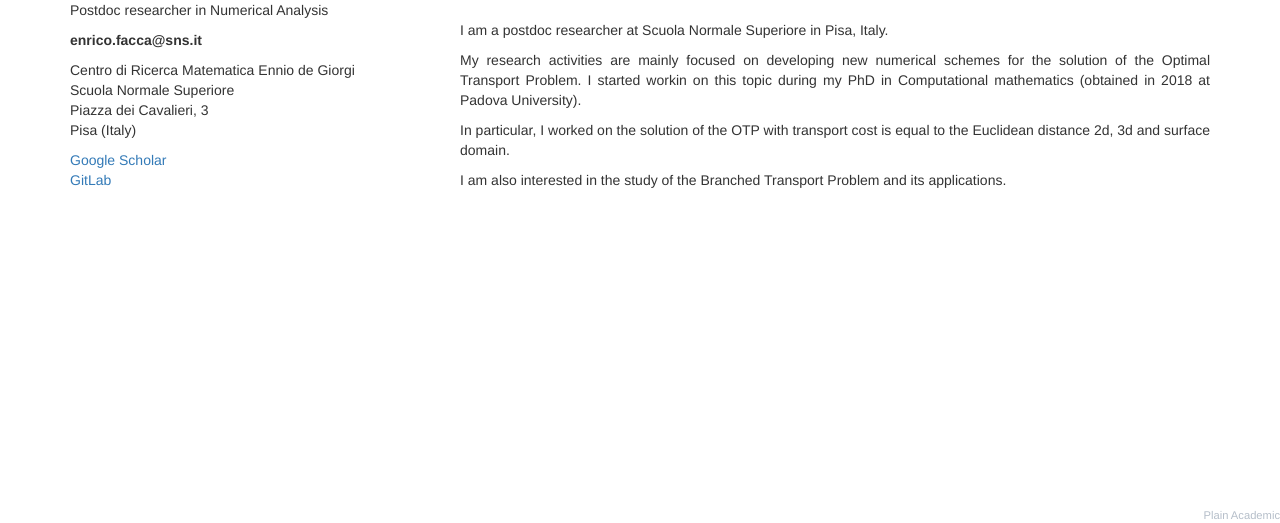
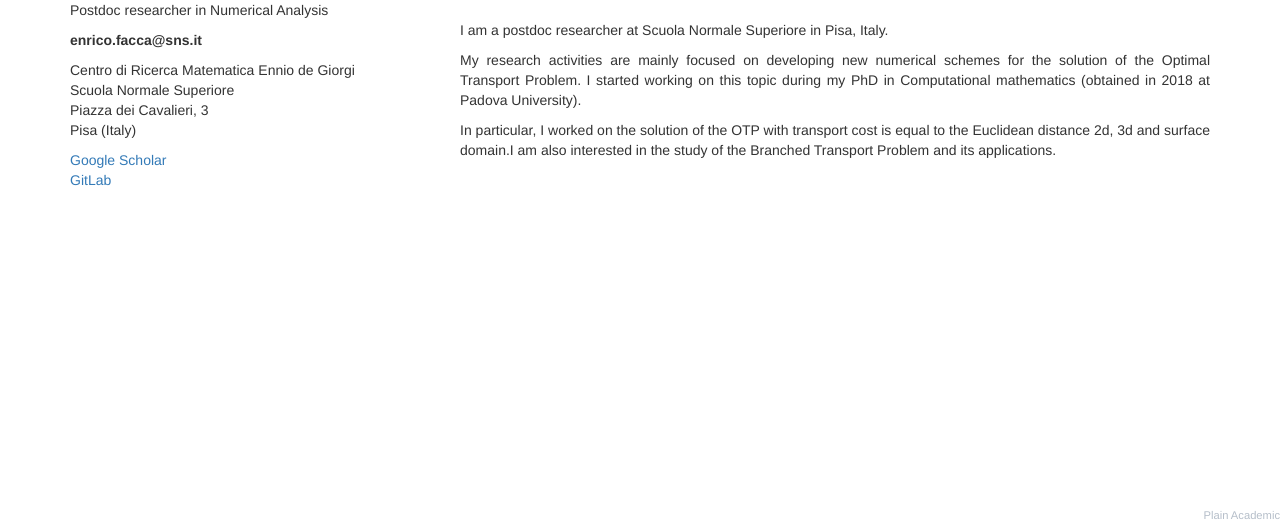
Before and after one commit to enricofacca/enricofacca.github.io, a plain HTML site: page index.html in a window 1280 px wide. Shown: the part 364-887 px from the top of the page. Drawn offline with nearby package versions, Linux system fonts and the light colour scheme.

Commit message:
cv included

```diff
--- a/index.html
+++ b/index.html
@@ -83,16 +83,15 @@
 	    <p> I am a postdoc researcher at Scuola Normale Superiore in Pisa, Italy.
 	    <p> My research activities are mainly focused on
 	      developing new numerical schemes for the solution of the
-	      Optimal Transport Problem. I started workin on this topic
+	      Optimal Transport Problem. I started working on this topic
 	      during my PhD in Computational mathematics
 	      (obtained in 2018 at Padova University).
 
-	    <p> In particular, I worked on the solution of
-	      the OTP with transport cost is equal to the Euclidean distance
-	      2d, 3d and surface domain.</p>
-
-	    <p> I am also interested in the study of the Branched Transport Problem
-	      and its applications.
+	    <p> In particular, I worked on the solution of the OTP
+	      with transport cost is equal to the Euclidean distance
+	      2d, 3d and surface domain.I am also interested in the
+	      study of the Branched Transport Problem and its
+	      applications.
 	    </p>
 
 	  </div>
```
